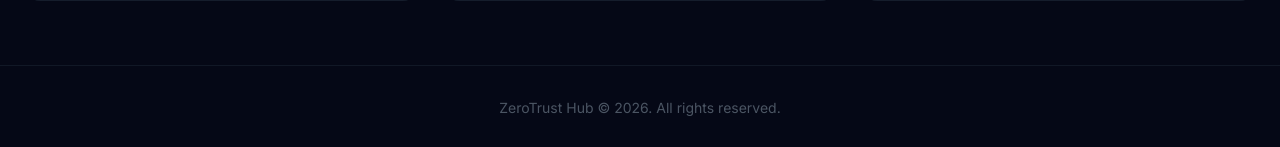
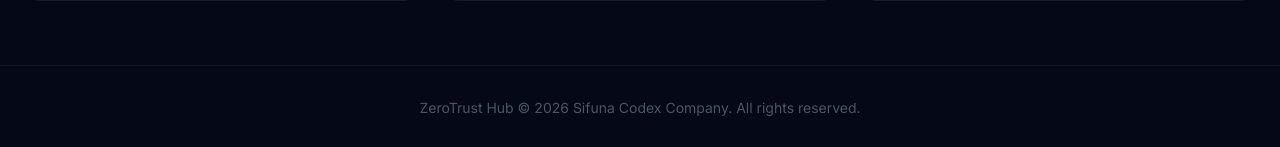
Before and after one commit to aasz253/ZeroTrust-Hub-, a React (Vite) app in the folder frontend/: page / in a window 1280 px wide. Shown: the part 1404-1551 px from the top of the page. Built offline with nearby package versions, Linux system fonts and the light colour scheme; no server answers.

Commit message:
fix: update footer to Sifuna Codex Company

```diff
--- a/frontend/src/pages/Landing.tsx
+++ b/frontend/src/pages/Landing.tsx
@@ -96,7 +96,7 @@ export default function Landing() {
         </section>
 
         <footer className="border-t border-gray-800/50 py-8 text-center text-sm text-gray-600">
-          ZeroTrust Hub &copy; {new Date().getFullYear()}. All rights reserved.
+          ZeroTrust Hub &copy; {new Date().getFullYear()} Sifuna Codex Company. All rights reserved.
         </footer>
       </main>
     </div>
```
